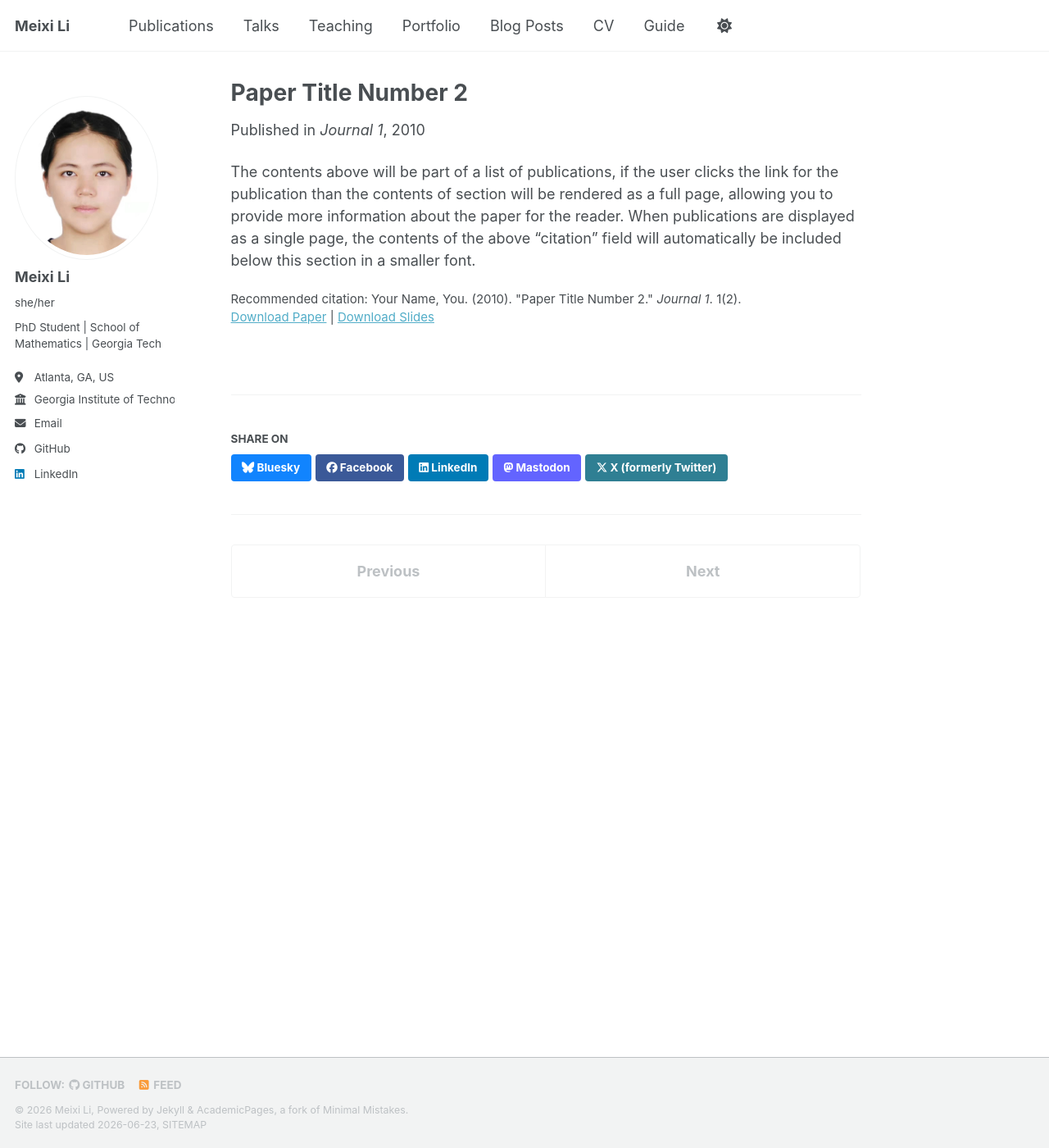
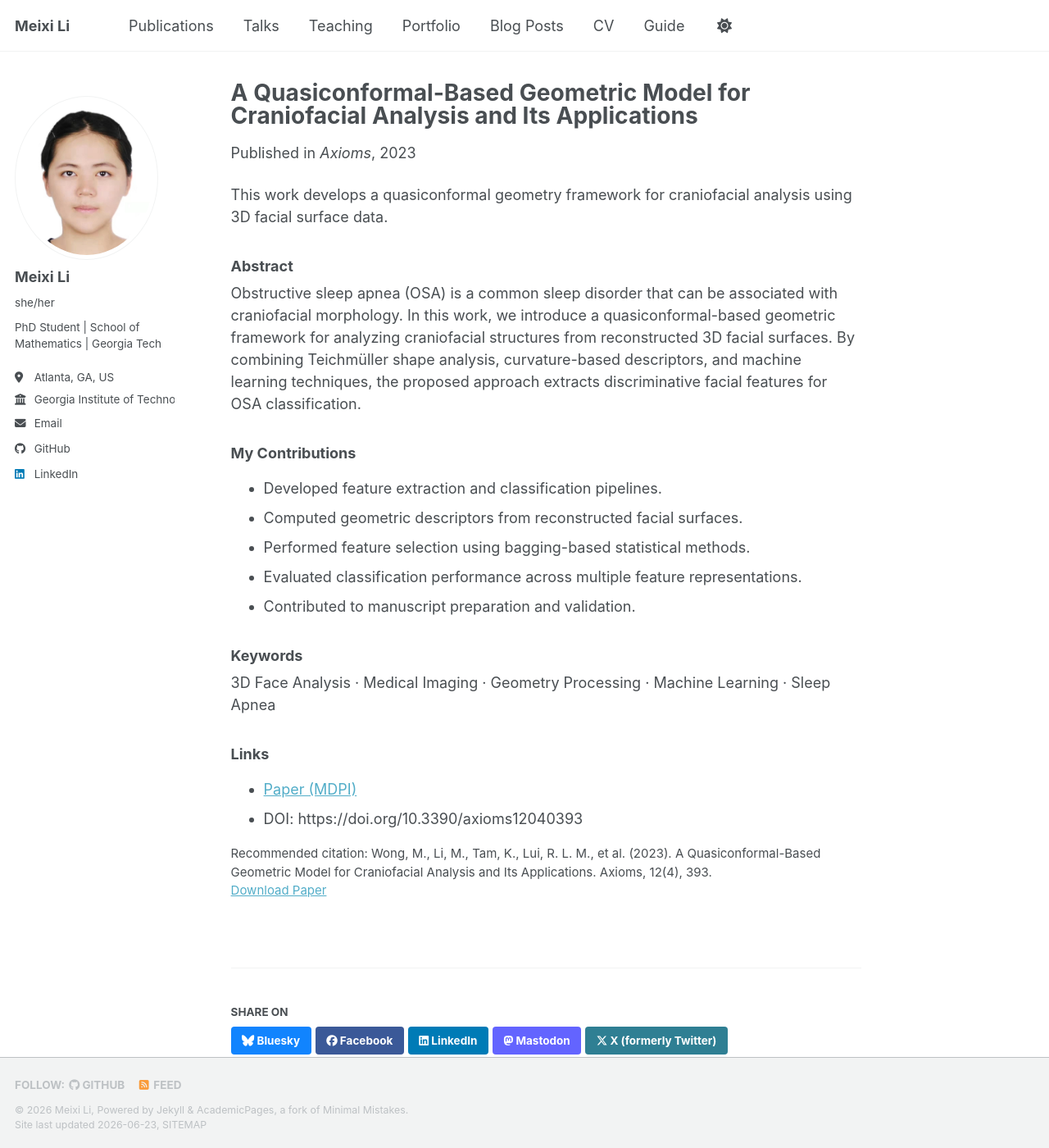
Before and after one commit to meixi-li/meixi-li.github.io, a Jekyll site: the page built from _publications/2010-10-01-paper-title-number-2.md, in a window 1280 px wide and 1400 px high. Shown: the whole window at 82% size. Built offline with Jekyll 4.4.1, drawn with Linux system fonts in a browser that asks for light colours; a style sheet for code colours, icons or effects is not loaded.

Commit message:
Update 2010-10-01-paper-title-number-2.md

```diff
--- a/_publications/2010-10-01-paper-title-number-2.md
+++ b/_publications/2010-10-01-paper-title-number-2.md
@@ -1,14 +1,32 @@
 ---
-title: "Paper Title Number 2"
+title: "A Quasiconformal-Based Geometric Model for Craniofacial Analysis and Its Applications"
 collection: publications
-category: manuscripts
-permalink: /publication/2010-10-01-paper-title-number-2
-excerpt: 'This paper is about the number 2. The number 3 is left for future work.'
-date: 2010-10-01
-venue: 'Journal 1'
-slidesurl: 'https://academicpages.github.io/files/slides2.pdf'
-paperurl: 'https://academicpages.github.io/files/paper2.pdf'
-citation: 'Your Name, You. (2010). &quot;Paper Title Number 2.&quot; <i>Journal 1</i>. 1(2).'
+permalink: /publication/2023-axioms-craniofacial
+date: 2023-04-13
+venue: "Axioms"
+paperurl: "https://www.mdpi.com/2075-1680/12/4/393"
+citation: 'Wong, M., Li, M., Tam, K., Lui, R. L. M., et al. (2023). A Quasiconformal-Based Geometric Model for Craniofacial Analysis and Its Applications. Axioms, 12(4), 393.'
 ---
 
-The contents above will be part of a list of publications, if the user clicks the link for the publication than the contents of section will be rendered as a full page, allowing you to provide more information about the paper for the reader. When publications are displayed as a single page, the contents of the above "citation" field will automatically be included below this section in a smaller font.
+This work develops a quasiconformal geometry framework for craniofacial analysis using 3D facial surface data.
+
+### Abstract
+
+Obstructive sleep apnea (OSA) is a common sleep disorder that can be associated with craniofacial morphology. In this work, we introduce a quasiconformal-based geometric framework for analyzing craniofacial structures from reconstructed 3D facial surfaces. By combining Teichmüller shape analysis, curvature-based descriptors, and machine learning techniques, the proposed approach extracts discriminative facial features for OSA classification.
+
+### My Contributions
+
+- Developed feature extraction and classification pipelines.
+- Computed geometric descriptors from reconstructed facial surfaces.
+- Performed feature selection using bagging-based statistical methods.
+- Evaluated classification performance across multiple feature representations.
+- Contributed to manuscript preparation and validation.
+
+### Keywords
+
+3D Face Analysis · Medical Imaging · Geometry Processing · Machine Learning · Sleep Apnea
+
+### Links
+
+- [Paper (MDPI)](https://www.mdpi.com/2075-1680/12/4/393)
+- DOI: https://doi.org/10.3390/axioms12040393
```
